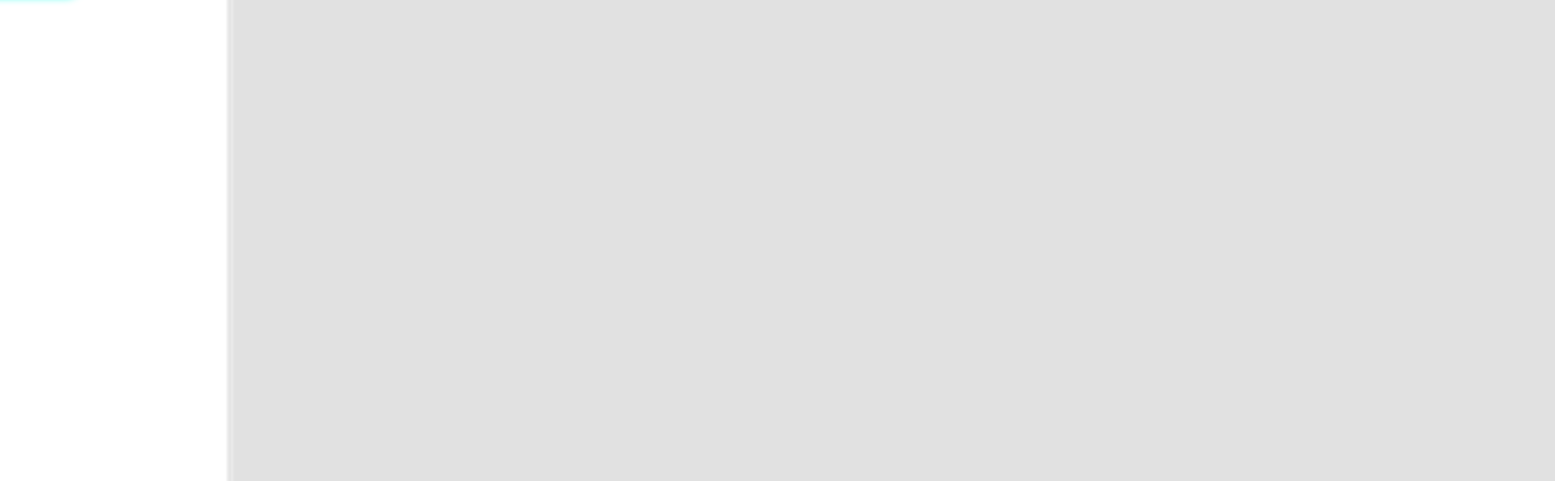
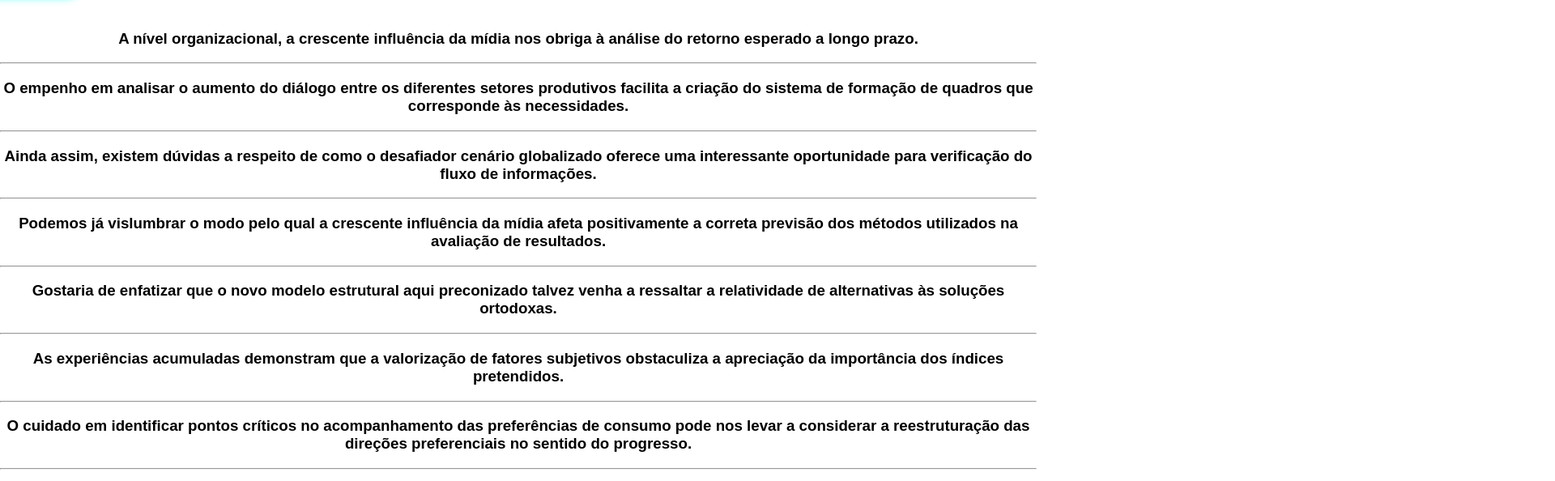
Before and after one commit to DaviSsilvaa/Universi, a React (Create React App) app: page / in a window 1280 px wide. Shown: the part 782-1376 px from the top of the page at 81% size, 1920 px wide, since content can reach past the window. Built offline with nearby package versions, Linux system fonts and the light colour scheme.

Commit message:
esboço da conecção com o back-end

```diff
--- a/src/App.css
+++ b/src/App.css
@@ -74,7 +74,7 @@ body {
     background-color: #fff;
     font-size: 18px;
     outline: none;
-    box-shadow: 0 0 px rgba(0, 0, 0, 0.2);
+    box-shadow: 0 0px rgba(0, 0, 0, 0.2);
 
 }
 
@@ -130,24 +130,21 @@ body {
 }
 
 
-.Quadrado{
-  width: 2000px;
-  height: 3000px;
-  opacity: 1;
-  background-color: #e1e1e1;
-  border: 8px solid rgb(235, 235, 235);
-  border-radius: 50px 50px;
-  border-style: double;
-  position: absolute;
-  top: 300px;
-  left: 280px;
-  z-index: 0;
-  filter: blur(1px);
-  box-shadow: 15px 5px 14px rgba(0, 0, 0, 0.5);
-
-
-
-}
+/*.Quadrado{*/
+/*  width: 2000px;*/
+/*  height: 3000px;*/
+/*  opacity: 1;*/
+/*  background-color: #e1e1e1;*/
+/*  border: 8px solid rgb(235, 235, 235);*/
+/*  border-radius: 50px 50px;*/
+/*  border-style: double;*/
+/*  position: absolute;*/
+/*  top: 300px;*/
+/*  left: 280px;*/
+/*  z-index: 0;*/
+/*  filter: blur(1px);*/
+/*  box-shadow: 15px 5px 14px rgba(0, 0, 0, 0.5);*/
+/*}*/
 
 body {
   margin: 0;
--- a/src/App.jsx
+++ b/src/App.jsx
@@ -1,5 +1,6 @@
 import React from 'react';
 import './App.css';
+import Feed from "./containers/Feed.tsx";
 
 
 function App() {
@@ -10,7 +11,7 @@ function App() {
 
 
       </header>
-
+        <Feed/>
         <button className="custom-button">Search</button>
       <div className="Quadrado"></div>
     </div>
--- /dev/null
+++ b/src/containers/Feed.tsx
@@ -0,0 +1,16 @@
+// @ts-ignore
+import {posts} from "../service/Api.ts";
+// @ts-ignore
+import FeedItem from "./components/FeedItem.tsx";
+
+const Feed = () =>{
+    return (
+        <div className= "feed-container">
+            {posts.map((post) => (
+                <FeedItem postText={post.text} key={post.postId}/>))}
+        </div>
+    )
+}
+
+
+export default Feed;
--- /dev/null
+++ b/src/containers/components/FeedItem.tsx
@@ -0,0 +1,17 @@
+type PostProps = {
+    postText: string;
+}
+
+
+const FeedItem = ({postText}: PostProps) =>{
+    return(
+        <div className= "post-container">
+            <div className= "post-content">
+                <h3>{postText}</h3>
+            </div>
+            <hr/>
+        </div>
+    )
+}
+
+export default FeedItem;
--- /dev/null
+++ b/src/service/Api.ts
@@ -0,0 +1,30 @@
+export const posts = [
+    {
+        postId: 1,
+        text: "A nível organizacional, a crescente influência da mídia nos obriga à análise do retorno esperado a longo prazo.",
+    },
+    {
+        postId: 2,
+        text: "O empenho em analisar o aumento do diálogo entre os diferentes setores produtivos facilita a criação do sistema de formação de quadros que corresponde às necessidades.",
+    },
+    {
+        postId: 3,
+        text: "Ainda assim, existem dúvidas a respeito de como o desafiador cenário globalizado oferece uma interessante oportunidade para verificação do fluxo de informações.",
+    },
+    {
+        postId: 4,
+        text: "Podemos já vislumbrar o modo pelo qual a crescente influência da mídia afeta positivamente a correta previsão dos métodos utilizados na avaliação de resultados.",
+    },
+    {
+        postId: 5,
+        text: "Gostaria de enfatizar que o novo modelo estrutural aqui preconizado talvez venha a ressaltar a relatividade de alternativas às soluções ortodoxas.",
+    },
+    {
+        postId: 6,
+        text: "As experiências acumuladas demonstram que a valorização de fatores subjetivos obstaculiza a apreciação da importância dos índices pretendidos.",
+    },
+    {
+        postId:7,
+        text: "O cuidado em identificar pontos críticos no acompanhamento das preferências de consumo pode nos levar a considerar a reestruturação das direções preferenciais no sentido do progresso.",
+    }
+];
```
